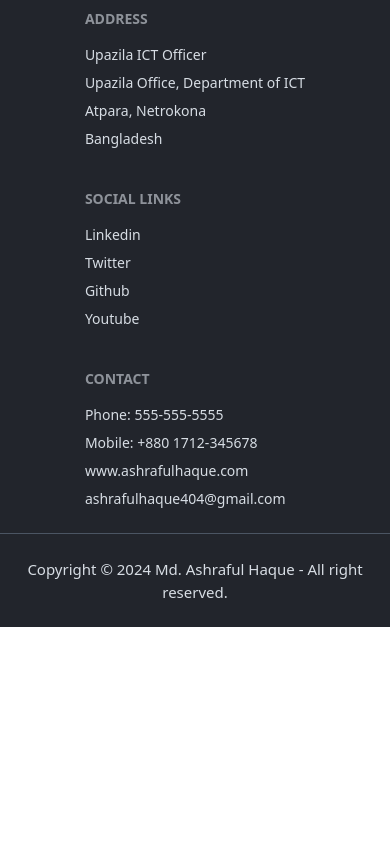
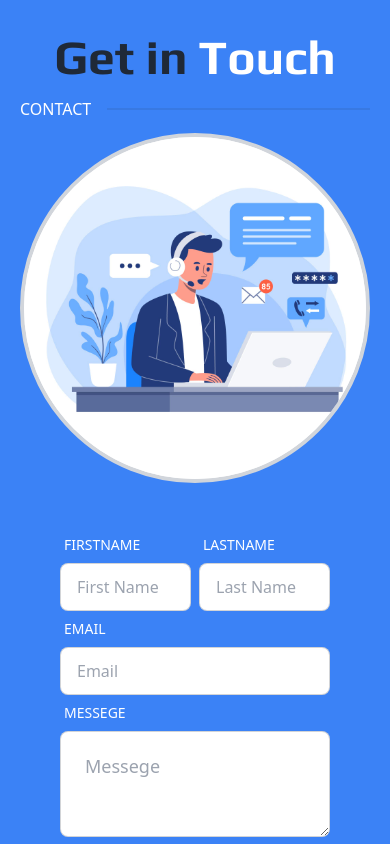
Before and after one commit to ashrafulhaque/portfolio, a React (Vite) app: page / in a window 390 px wide. Shown: the part 6440-7284 px from the top of the page. Before the commit the page ends 7067 px from the top, so only its background shows below. Built offline with nearby package versions, Linux system fonts and the light colour scheme.

Commit message:
Contact section added

```diff
--- /dev/null
+++ b/src/components/Contact.tsx
@@ -0,0 +1,70 @@
+const Contact = () => {
+  return (
+    <>
+      <section className="py-12 px-5 lg:px-12 bg-blue-500" id="contact">
+        <h2 className="font-play text-5xl font-bold text-center mb-5">
+          Get in <span className="text-white">Touch</span>
+        </h2>
+        <div className="divider divider-start text-white">CONTACT</div>
+        <div className="grid grid-cols-1 items-center md:grid-cols-2">
+          <div>
+            <img
+              src="./contact.jpg"
+              className="max-h-[400px] bg-white mx-auto md:mt-8 border-4 border-gray-300 rounded-full"
+              alt="Get in touch image"
+            />
+          </div>
+          <div className="mx-auto px-10 my-8 min-w-full">
+            <div className="flex gap-2 pt-3">
+              <label className="form-control w-[50%]">
+                <div className="label">
+                  <span className="label-text text-white">FIRSTNAME</span>
+                </div>
+                <input
+                  type="text"
+                  placeholder="First Name"
+                  className="input input-bordered w-full"
+                />
+              </label>
+              <label className="form-control w-[50%]">
+                <div className="label">
+                  <span className="label-text text-white">LASTNAME</span>
+                </div>
+                <input
+                  type="text"
+                  placeholder="Last Name"
+                  className="input input-bordered w-full"
+                />
+              </label>
+            </div>
+            <label className="form-control w-full">
+              <div className="label">
+                <span className="label-text text-white">EMAIL</span>
+              </div>
+              <input
+                type="text"
+                placeholder="Email"
+                className="input input-bordered w-full"
+              />
+            </label>
+            <label className="form-control w-full">
+              <div className="label">
+                <span className="label-text text-white">MESSEGE</span>
+              </div>
+              <textarea
+                placeholder="Messege"
+                className="textarea textarea-bordered textarea-lg w-full"
+              ></textarea>
+            </label>
+
+            <button className="btn btn-warning w-full mt-4">
+              Send Messege
+            </button>
+          </div>
+        </div>
+      </section>
+    </>
+  );
+};
+
+export default Contact;
--- a/src/components/Introduction.tsx
+++ b/src/components/Introduction.tsx
@@ -12,7 +12,7 @@ const Introduction = () => {
       <section>
         <div className="w-[90%] mx-auto max-w-screen-xl min-h-screen pt-4">
           <div className="grid grid-cols-1 sm:grid-cols-2 justify-center gap-10">
-            <div className="font-semibold font-poppins sm:mt-10">
+            <div className="font-semibold font-poppins mx-auto sm:mt-10">
               <h3 className=" text-xl  text-[#7f7e81]">Hey! I'm,</h3>
               <h1 className="text-4xl sm:py-4 sm:text-5xl font-play leading-tight text-[#388beb]">
                 Md. Ashraful Haque
--- a/src/components/shared/Footer.tsx
+++ b/src/components/shared/Footer.tsx
@@ -7,17 +7,15 @@ const Footer = () => {
         <div>
           <h6 className="footer-title">Address</h6>
           <p>
-            <i className="fa-solid fa-location-dot"></i> Upazila ICT Officer
+            <i className="fa-solid fa-location-dot"></i> Department of ICT, ICT
+            Division
           </p>
           <p>
-            <i className="fa-solid fa-location-dot"></i> Upazila Office,
-            Department of ICT
+            <i className="fa-solid fa-location-dot"></i>
+            Ministry of Posts, Telecommunications and IT
           </p>
           <p>
-            <i className="fa-solid fa-earth-asia"></i> Atpara, Netrokona
-          </p>
-          <p>
-            <i className="fa-solid fa-earth-asia"></i>Bangladesh
+            <i className="fa-solid fa-earth-asia"></i>Dhaka, Bangladesh
           </p>
         </div>
         <nav>
--- a/src/components/shared/Navbar.tsx
+++ b/src/components/shared/Navbar.tsx
@@ -1,4 +1,4 @@
-import { Link, NavLink } from "react-router-dom";
+import { Link } from "react-router-dom";
 import { FaBars } from "react-icons/fa";
 
 const Navbar = () => {
@@ -71,6 +71,14 @@ const Navbar = () => {
                 Experience
               </a>
             </li>
+            <li>
+              <a
+                href="#contact"
+                onClick={(e) => handleSmoothScroll(e, "contact")}
+              >
+                Get in Touch
+              </a>
+            </li>
           </ul>
         </div>
 
@@ -122,12 +130,13 @@ const Navbar = () => {
       </div>
 
       <div className="navbar-end">
-        <NavLink
-          to="/contact"
+        <a
+          href="#contact"
+          onClick={(e) => handleSmoothScroll(e, "contact")}
           className="btn btn-error btn-outline min-h-9 h-9"
         >
           Get in Touch
-        </NavLink>
+        </a>
       </div>
     </div>
   );
--- a/src/pages/Homepage.tsx
+++ b/src/pages/Homepage.tsx
@@ -1,4 +1,5 @@
 import About from "@/components/About";
+import Contact from "@/components/Contact";
 import Education from "@/components/Education";
 import Experience from "@/components/Experience";
 import Introduction from "@/components/Introduction";
@@ -14,6 +15,7 @@ const Homepage = () => {
       <Education />
       <Skills />
       <Experience />
+      <Contact />
     </>
   );
 };
--- a/src/pages/LoginPage.tsx
+++ /dev/null
@@ -1,7 +0,0 @@
-import React from "react";
-
-const LoginPage = () => {
-  return <div>LoginPage</div>;
-};
-
-export default LoginPage;
--- a/src/pages/ProjectDetailsPage.tsx
+++ /dev/null
@@ -1,7 +0,0 @@
-import React from "react";
-
-const ProjectDetailsPage = () => {
-  return <div>ProjectDetailsPage</div>;
-};
-
-export default ProjectDetailsPage;
--- a/src/pages/ProjectsPage.tsx
+++ /dev/null
@@ -1,7 +0,0 @@
-import React from "react";
-
-const ProjectsPage = () => {
-  return <div>ProjectsPage</div>;
-};
-
-export default ProjectsPage;
```
Also changed, not shown: src/routes/PublicRoutes.tsx (+0 -10 lines), public/contact.jpg (added).
